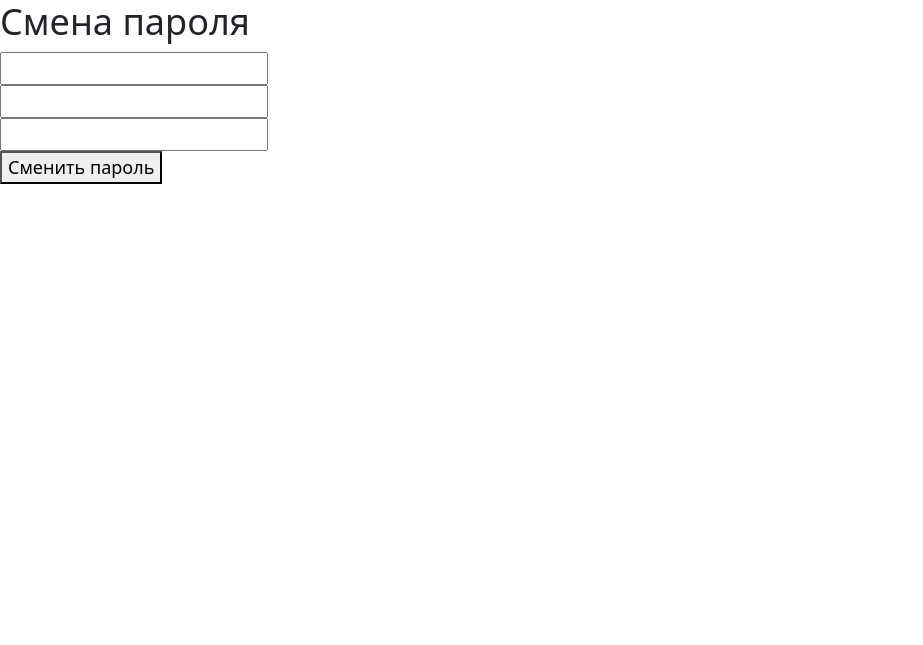
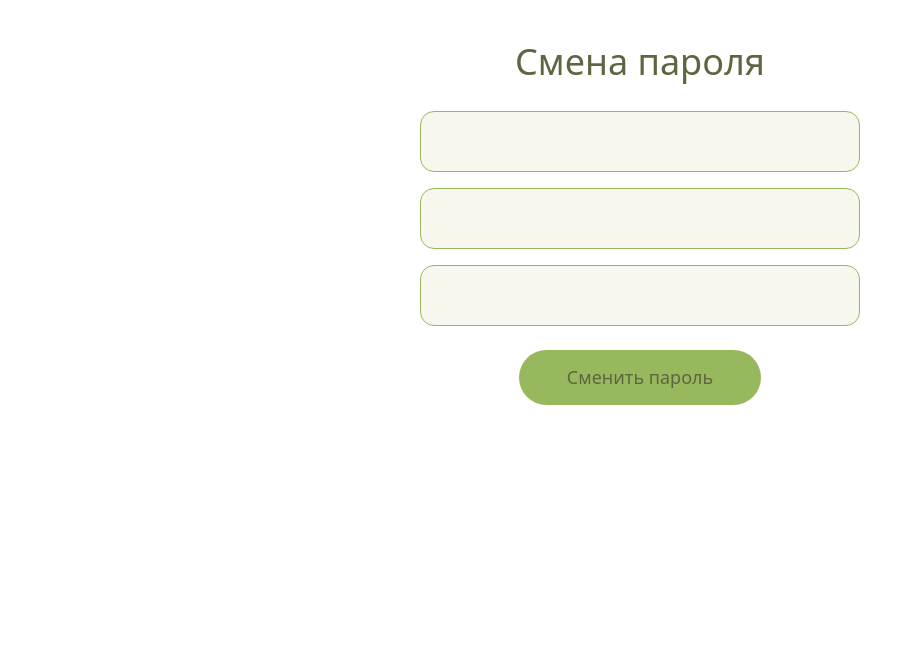
Before and after one commit to Mark-s0l/dish-oracle, a Django app: template accounts/templates/accounts/change_password.html in a window 1280 px wide. Shown: the top 645 px of the page, without its empty margins (0-923 px from the left). Run offline with Django 5.2, Linux system fonts and the light colour scheme; the template is opened without the code that fills it, so the values that code supplies are empty, except form fields; tables that the repository leaves empty hold one stand-in row (values such as "Sample post"); form fields are guessed from the names that the template uses; some libraries are stand-ins or nearby versions.

Commit message:
style: add styles for change_password template

```diff
--- /dev/null
+++ b/accounts/static/accounts/css/change_password.css
@@ -0,0 +1,76 @@
+.password-change-wrapper {
+    max-width: 480px;
+    margin: 40px auto;
+    padding: 0 20px;
+}
+
+.password-change-wrapper h2 {
+    text-align: center;
+    color: #5c6640;
+    font-weight: 400;
+    margin-bottom: 28px;
+}
+
+
+.password-change-form {
+    display: flex;
+    flex-direction: column;
+    gap: 16px;
+}
+
+
+.form-group input {
+    width: 100%;
+    padding: 16px 24px;
+    background-color: #f8f7ee;
+    border: 1.5px solid #97b85c;
+    border-radius: 14px;
+    color: #9a9a7a;
+    font-size: 1rem;
+    text-align: center;
+    outline: none;
+    box-sizing: border-box;
+    transition: border-color 0.2s ease, box-shadow 0.2s ease;
+}
+
+.form-group input::placeholder {
+    color: #b0af94;
+}
+
+.form-group input:focus {
+    border-color: #7da040;
+    box-shadow: 0 0 0 3px rgba(151, 184, 92, 0.2);
+}
+
+
+.form-actions {
+    margin-top: 8px;
+    text-align: center;
+}
+
+.form-actions button {
+    background-color: #97b85c;
+    color: #5c6640;
+    padding: 14px 48px;
+    border: none;
+    border-radius: 50px;
+    font-size: 1rem;
+    cursor: pointer;
+    transition: background-color 0.2s ease;
+}
+
+.form-actions button:hover {
+    background-color: #87a84e;
+}
+
+
+.form-errors {
+    margin-top: 16px;
+}
+
+.form-error {
+    color: #c0392b;
+    font-size: 0.875rem;
+    text-align: center;
+    padding: 6px 0;
+}
--- a/accounts/templates/accounts/change_password.html
+++ b/accounts/templates/accounts/change_password.html
@@ -1,4 +1,8 @@
 {% extends "base.html" %}
+{% load static %}
+{% block extra_css %}
+  <link rel="stylesheet" href="{% static 'accounts/css/change_password.css' %}">
+{% endblock %}
 {% block content %}
 
 <div class="password-change-wrapper">
```
